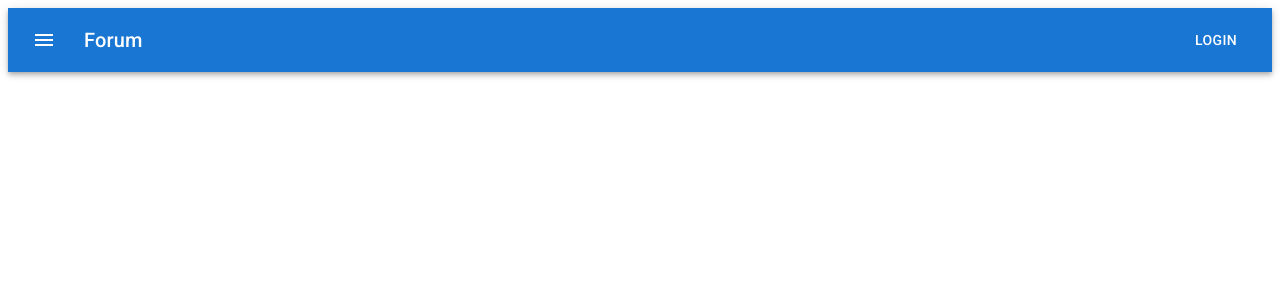
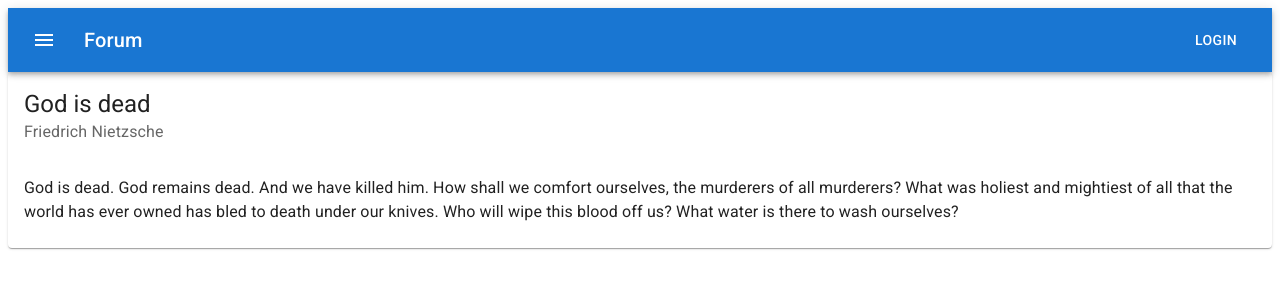
Before and after one commit to Glenn-Chiang/forum-client, a React (Vite) app: page /posts/1 in a window 1280 px wide. Shown: the top 300 px of the page. Built offline with nearby package versions, Linux system fonts and the light colour scheme.

Commit message:
Create PostCard in PostPage

```diff
--- /dev/null
+++ b/src/components/PostCard.tsx
@@ -0,0 +1,13 @@
+import { Card, CardContent, CardHeader, Typography } from "@mui/material";
+import { Post } from "../data/models";
+
+export default function PostCard({ post }: { post: Post }) {
+  return (
+    <Card>
+      <CardHeader title={post.title} subheader={post.author.username}/>
+      <CardContent>
+        <Typography>{post.content}</Typography>
+      </CardContent>
+    </Card>
+  );
+}
--- a/src/pages/PostPage.tsx
+++ b/src/pages/PostPage.tsx
@@ -1,3 +1,24 @@
+import PostCard from "../components/PostCard";
+import { Post } from "../data/models";
+
 export default function PostPage() {
-  return <></>
+  // TODO: Fetch post based on id param
+
+  const post: Post = {
+    id: 1,
+    title: "God is dead",
+    content:
+      "God is dead. God remains dead. And we have killed him. How shall we comfort ourselves, the murderers of all murderers? What was holiest and mightiest of all that the world has ever owned has bled to death under our knives. Who will wipe this blood off us? What water is there to wash ourselves?",
+    authorId: 1,
+    author: {
+      id: 1,
+      username: "Friedrich Nietzsche"
+    }
+  };
+
+  return (
+    <>
+      <PostCard post={post} />
+    </>
+  );
 }
```
Also changed, not shown: src/data/models.ts (+11 -2 lines).
